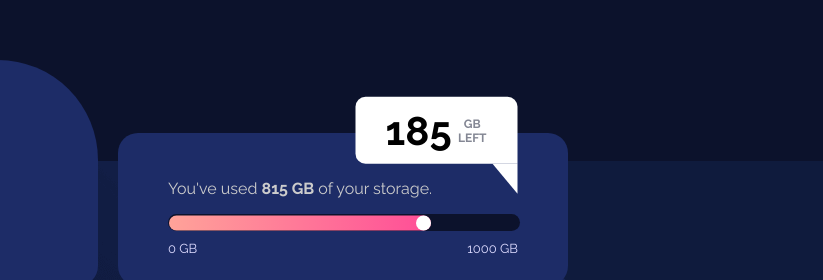
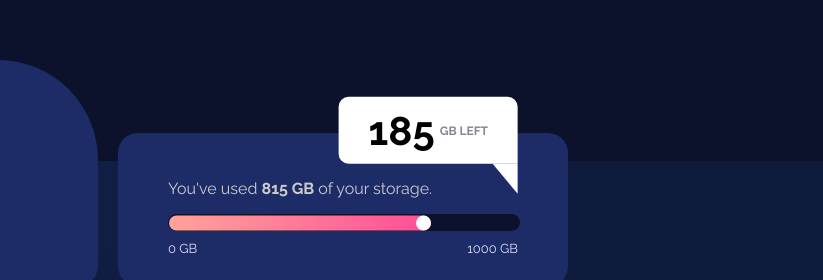
Before and after one commit to ramsaysewell/frontendmentor-data-component, a plain HTML site: page index.html in a window 1280 px wide. Shown: the part 235-515 px from the top of the page, 457-1280 px from the left. Drawn offline with Linux system fonts and the light colour scheme.

Commit message:
fixing some bugs

```diff
--- a/css/styles.scss
+++ b/css/styles.scss
@@ -115,7 +115,6 @@ main {
 
 	.tooltip {
 		position: absolute;
-		width: 35%;
 		bottom: 100%;
 		padding: 0 2rem;
 		color: black;
@@ -140,6 +139,7 @@ main {
 		}
 
 		.gb {
+			white-space: nowrap;
 			margin-left: 0.5rem;
 			font-size: 30%;
 			color: $grayish_blue;
```
Also changed, not shown: css/styles.css, 1 other file.
